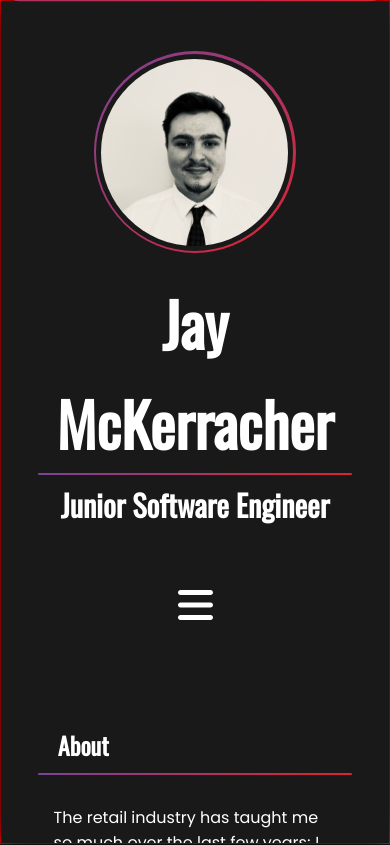
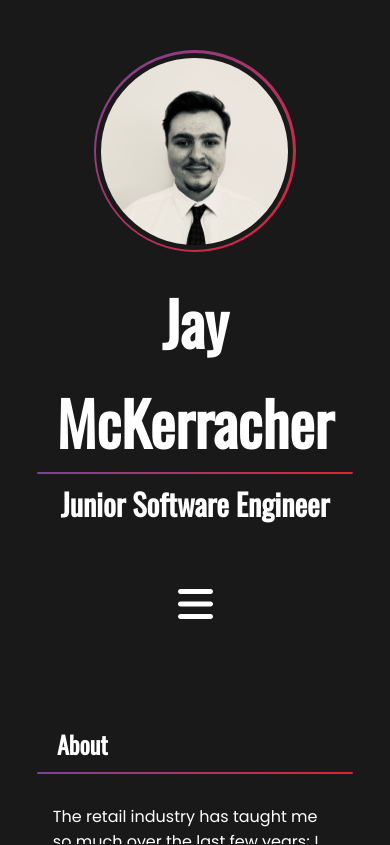
Before and after one commit to jaymckerracher/portfolio-site, a React (Vite) app: page / in a window 390 px wide. Built offline with nearby package versions, Linux system fonts and the light colour scheme.

Commit message:
tidying mobile styling

```diff
--- a/src/index.css
+++ b/src/index.css
@@ -723,7 +723,7 @@ footer p {
 }
 
 .nav3BorderHide {
-  transform: translateY(-100%);
+  transform: translateY(-110%);
 }
 
 .nav3 {
@@ -933,7 +933,6 @@ footer p {
 @media (max-width: 800px) {
   html {
     height: 100%;
-    border: solid red 1px;
   }
   body {
     height: 100%;
```
